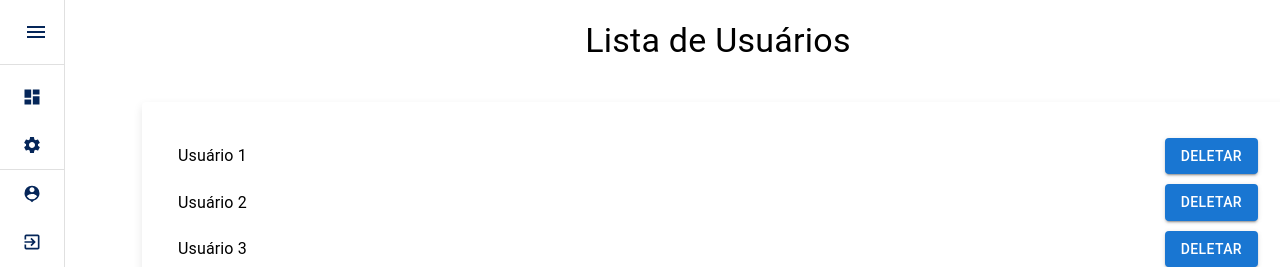
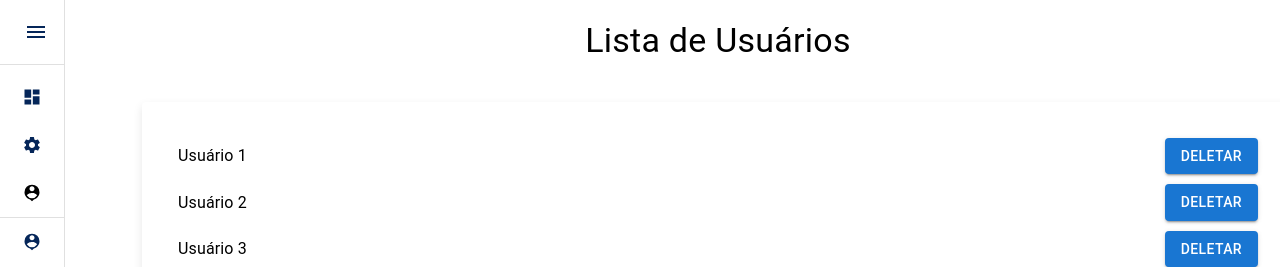
Before and after one commit to AngeloArtur/MaisPraFitness, a React (Vite) app: page /lista-usuarios in a window 1280 px wide. Shown: the top 267 px of the page. Built offline with nearby package versions, Linux system fonts and the light colour scheme.

Commit message:
Update Sidebar.jsx
Adicionada opção de Lista de Usuários na Sidebar

```diff
--- a/src/components/Sidebar/Sidebar.jsx
+++ b/src/components/Sidebar/Sidebar.jsx
@@ -24,6 +24,12 @@ const NAVIGATION = [
         segment: "settings",
         title: "Settings",
         icon: <MdSettings className="text-secondary text-xl" />,
+    },
+    {
+        segment: "lista-usuarios",
+        title: "Lista de Usuários",
+        icon: <MdPersonPin className="text-black text-xl" />,
+        route: "/lista-usuarios",
     },
     {
         kind: "divider",
```
